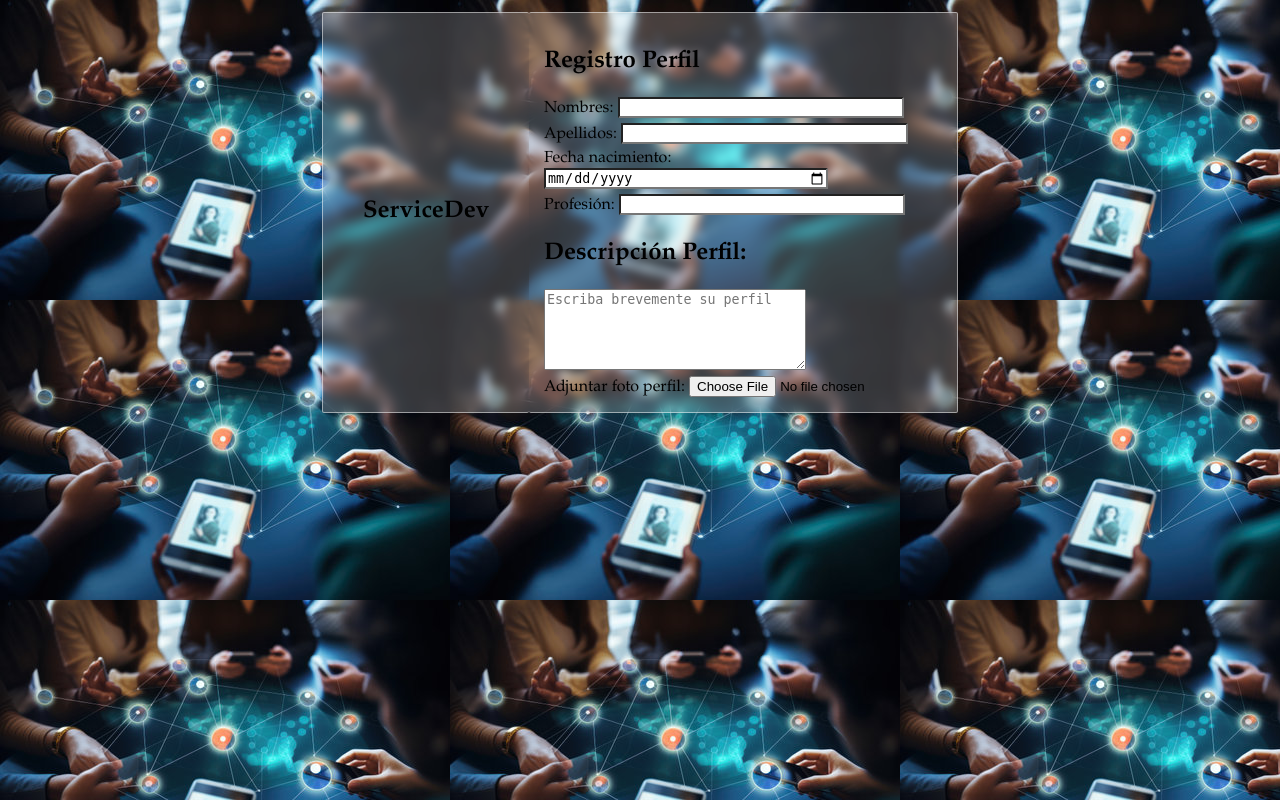
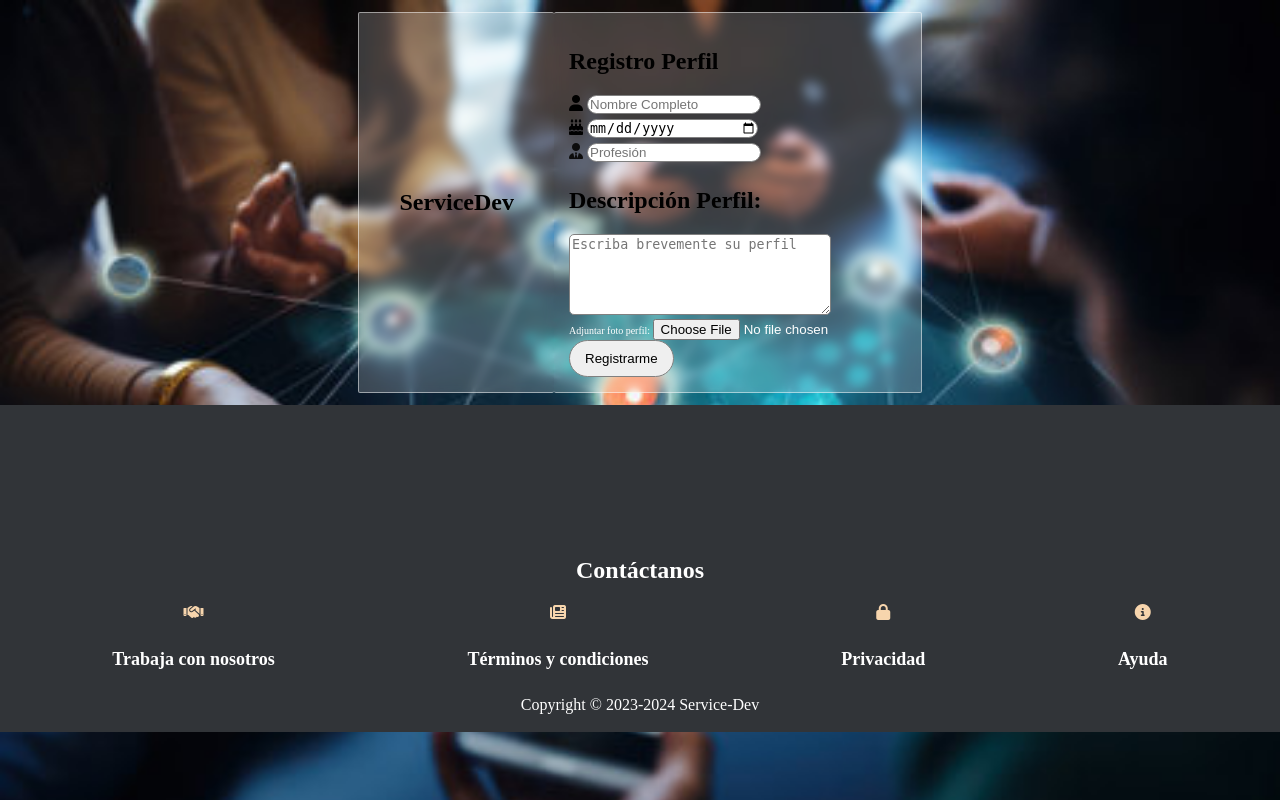
Before and after one commit to AdelaidaGomez/grupo7_-_ServiceDev, a Node server app: page /register.html in a window 1280 px wide. Run offline with Node 20, Linux system fonts and the light colour scheme; some libraries are stand-ins or nearby versions.

Commit message:
ajustes estilo pagina register

```diff
--- a/public/css/register.css
+++ b/public/css/register.css
@@ -8,15 +8,19 @@
 
 
 body {
-    font-family: Garamond, serif;
+    font-family: 'EB Garamond', serif;
     background-color:  #313438;
     width: 100%;
     padding: 0px;
     margin: 0px;
     /*background: linear-gradient(to top #33577D 70%, #4980B1 50%, #8092A4 25% );*/
-    background-image: url(/images/fondo1.jpg);
+    background-image: url(/images/fondo1.jpg) ;
+    background-repeat: no-repeat;
+    background-size: 100%;
 
 }
+
+/* MAIN */
 
 .section-datos1 {
    max-width: 50%;
@@ -64,12 +68,20 @@ body {
 
 .espacio {
     padding-bottom: 5px;
+    font-weight: bold;
+    color: white
 
 }
 
+.foto-perfil {
+    color:#fff;
+    font-size: 10px
+}
+
 .border-input {
-    border-radius: 1%;
-    width: 70%;
+    border-radius: 50px;
+    width: 50%;
+    border: solid thin grey;
 
 
 }
@@ -80,6 +92,99 @@ body {
     justify-content: center;
 
 
+}
+
+.textarea {
+    border-radius: 5px;
+    border: solid thin grey;
+
+}
+.button {
+    border-radius: 50px;
+    border: solid thin grey;
+    text-align: center;
+    padding: 10px 15px;
+
+}
+
+.button :hover {
+    transition: black 3ms;
+}
+
+/* Iconos Main */
+.fa-user {
+    color: black;
+}
+
+.fa-cake-candles {
+    color: black
+}
+
+.fa-user-tie {
+    color: black;
+}
+
+/* FOOTER */
+
+.footer {
+    background-color: #313438;
+    padding-block: 2px;
+    padding-inline: 16px;
+    text-align: center;
+    justify-content: center;
+    color: white;
+    height: auto;
+
+}
+
+.main-container-footer h4{
+    display: none;
+}
+
+/* Footer Icons */
+.fa-handshake{
+    color: #F7D5AD;
+    margin-bottom: 5px;
+}
+.fa-newspaper{
+    color: #F7D5AD;
+    margin-bottom: 5px;
+}
+.fa-lock{
+    color: #F7D5AD;
+    margin-bottom: 5px;
+}
+.fa-circle-info{
+    color: #F7D5AD;
+    margin-bottom: 5px;
+}
 
 
+/* MEDIA QUERIES */
+
+@media (min-width: 770px)
+{
+
+    /* FOOTER */
+.main-container-footer{
+    margin-top: 150px;
 }
+
+.sub-main-footer-section{
+    display: flex;
+    justify-content: space-around;
+}
+
+}
+
+@media (min-width: 1024px)
+{
+
+.main-container-footer h4 {
+    display: block;
+    color: #fff;
+    font-size: 18px;
+    margin-bottom: 10px;
+}
+
+}
--- a/src/views/register.html
+++ b/src/views/register.html
@@ -4,6 +4,8 @@
     <meta charset="UTF-8">
     <meta name="viewport" content="width=device-width, initial-scale=1.0">
     <link href="./css/register.css" rel="stylesheet" />
+     <!-- Iconos de font awesome -->
+     <script src="https://kit.fontawesome.com/2913a10df8.js" crossorigin="anonymous"></script>
 
     <title>Service Dev - Register</title>
 </head>
@@ -21,31 +23,70 @@
             </section>
 
             <section class="section-datos2">
+
                 <h2>Registro Perfil</h2>
-                <div class="espacio"><label for="nombre">Nombres:</label>
-                    <input class="border-input" type="text" name="nombre" required>
-                </div>
-                <div class="espacio"><label for="apellido">Apellidos:</label>
-                    <input class="border-input" type="text" name="apellido" required>
-                </div>
-                <div class="espacio"><label for="fecha-nace">Fecha nacimiento:</label>
-                    <input class="border-input" class="border-input" type="date" name="fecha-nace" value="fecha-nace" required>
+                <div class="espacio">
+                    <label><i class="fa-solid fa-user"></i>
+                        <input class="border-input" type="text" name="nombre" placeholder="Nombre Completo">
+                    </label>
                 </div>
 
-                <div class="espacio"><label for="profesion">Profesión:</label>
-                    <input class="border-input" class="border-input" type="text" name="profesion"  required>
+                <div class="espacio">
+                    <label><i class="fa-solid fa-cake-candles"></i>
+                        <input class="border-input" type="date" name="fecha-nace" placeholder="Fecha bacimiento" required>
+
+                    </label>
+                </div>
+
+                <div class="espacio">
+                    <label><i class="fa-solid fa-user-tie" style="color: #0d0d0d;"></i>
+                        <input class="border-input" type="text" name="profesion"  placeholder="Profesión" required>
+                    </label>
                 </div>
                 <div><h2 for="perfil">Descripción Perfil:</h2>
-                    <textarea placeholder="Escriba brevemente su perfil" name="perfil" rows="5" cols="30" ></textarea>
+                    <textarea class="textarea" placeholder="Escriba brevemente su perfil" name="perfil" rows="5" cols="30" ></textarea>
+                </div>
+
+                <div class="foto-perfil">
+                    <label>Adjuntar foto perfil:</label>
+                    <input type="file" name="foto" accept=".jpg">
                 </div>
 
                 <div>
-                    <label>Adjuntar foto perfil:</label>
-                    <input type="file" name="foto" accept=".jpg">
+                <button class="button" type="submit" class="button-style">Registrarme</button>
                 </div>
         </section>
 
         </form>
     </main>
+
+    <!-- FOOTER -->
+    <footer class="footer">
+        <div class="main-container-footer">
+            <h2>Contáctanos</h2>
+            <div class="sub-main-footer-section">
+                <div class="sub-section-footer">
+                    <i class="fa-solid fa-handshake"></i>
+                    <h4>Trabaja con nosotros</h4>
+                </div>
+
+                <div class="sub-section-footer">
+                    <i class="fa-solid fa-newspaper"></i>
+                    <h4>Términos y condiciones</h4>
+                </div>
+
+                <div class="sub-section-footer">
+                    <i class="fa-solid fa-lock"></i>
+                    <h4>Privacidad</h4>
+                </div>
+
+                <div class="sub-section-footer">
+                    <i class="fa-solid fa-circle-info"></i>
+                    <h4>Ayuda</h4>
+                </div>
+            </div>
+            <p>Copyright ©&nbsp;2023-2024 Service-Dev</p>
+        </div>
+    </footer>
 </body>
 </html>
```
